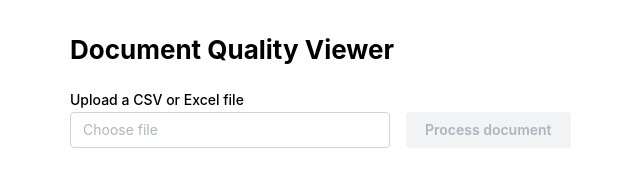
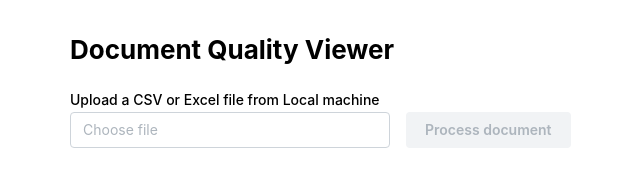
Before and after one commit to suvel/-Proteccio_Data_Careers, a React (Vite) app in the folder client/: page / in a window 1280 px wide. Shown: the top 179 px of the page, without its empty margins (16-656 px from the left). Built offline with nearby package versions, Linux system fonts and the light colour scheme.

Commit message:
Update file input label to specify local machine upload

```diff
--- a/client/src/components/UploadForm.tsx
+++ b/client/src/components/UploadForm.tsx
@@ -30,7 +30,7 @@ export function UploadForm({ onResult }: UploadFormProps) {
     <div>
       <Group align="flex-end">
         <FileInput
-          label="Upload a CSV or Excel file"
+          label="Upload a CSV or Excel file from Local machine"
           placeholder="Choose file"
           accept=".csv,.xls,.xlsx"
           value={file}
```
